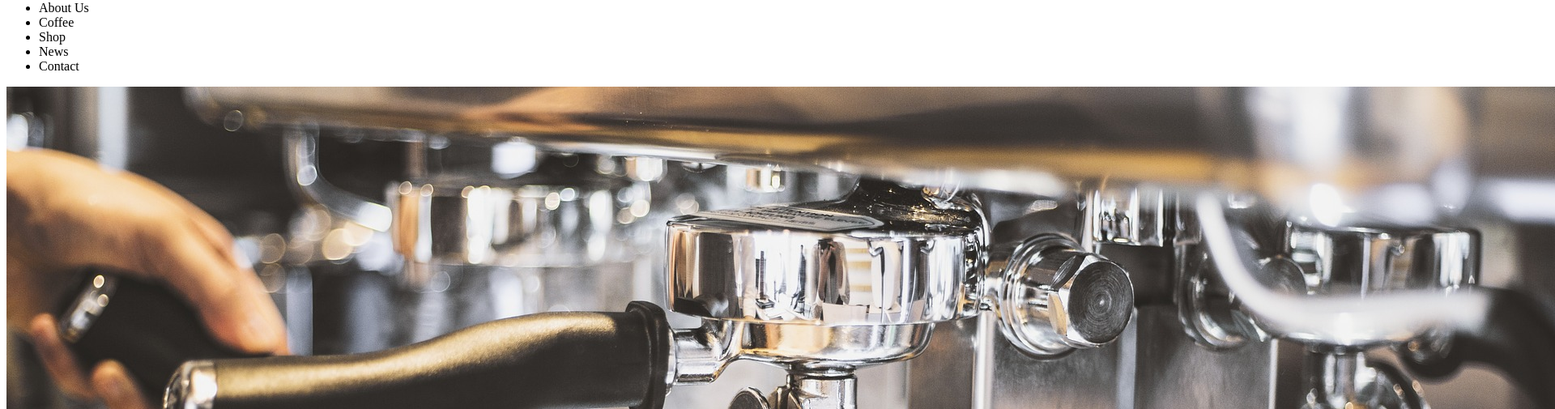
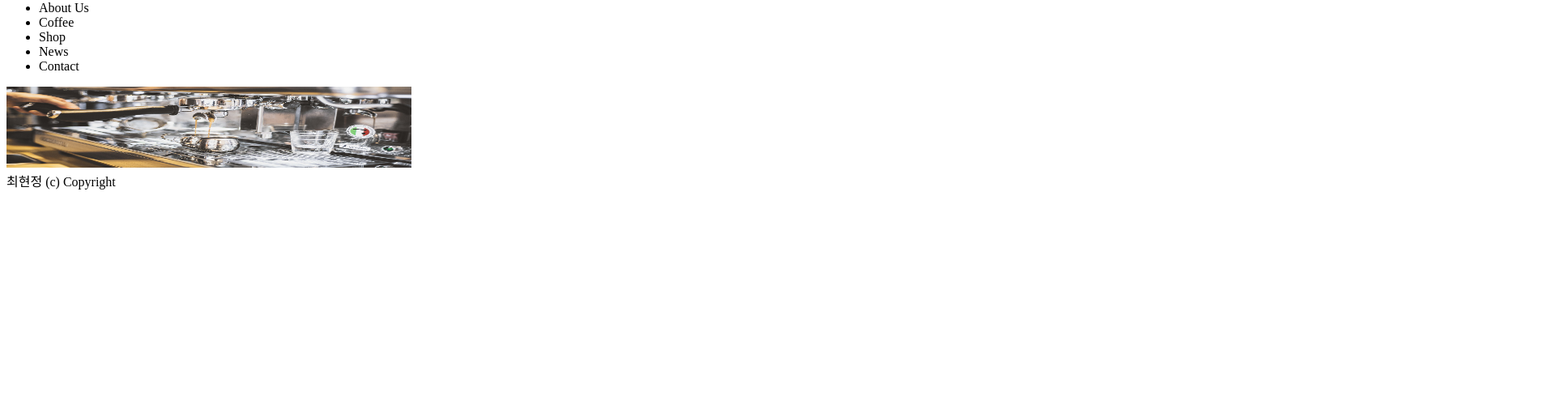
Before and after one commit to white7599/Layout, a plain HTML site: page index.html in a window 1280 px wide. Shown: the part 111-616 px from the top of the page at 81% size, 1920 px wide, since content can reach past the window. Drawn offline with Linux system fonts and the light colour scheme.

Commit message:
Update index.html

```diff
--- a/index.html
+++ b/index.html
@@ -35,7 +35,7 @@
 
     <!--컨텐츠-->
     <div id="contents">
-        <div id="top_image"><img src="images/coffee-2801325_1920.jpg"></div>
+        <div id="top_image"><img src="images/coffee-2801325_1920.jpg" width="500" height="100"></div>
     </div>
 
 
```
